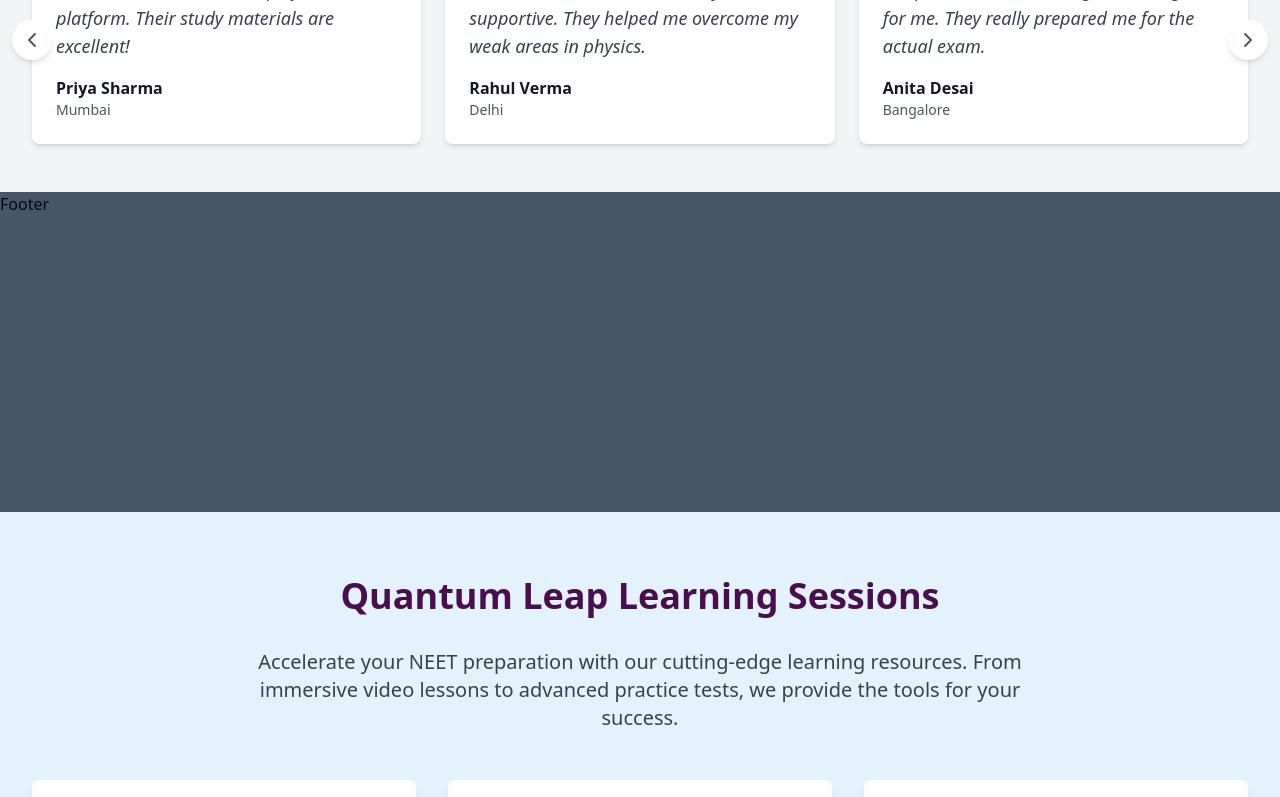
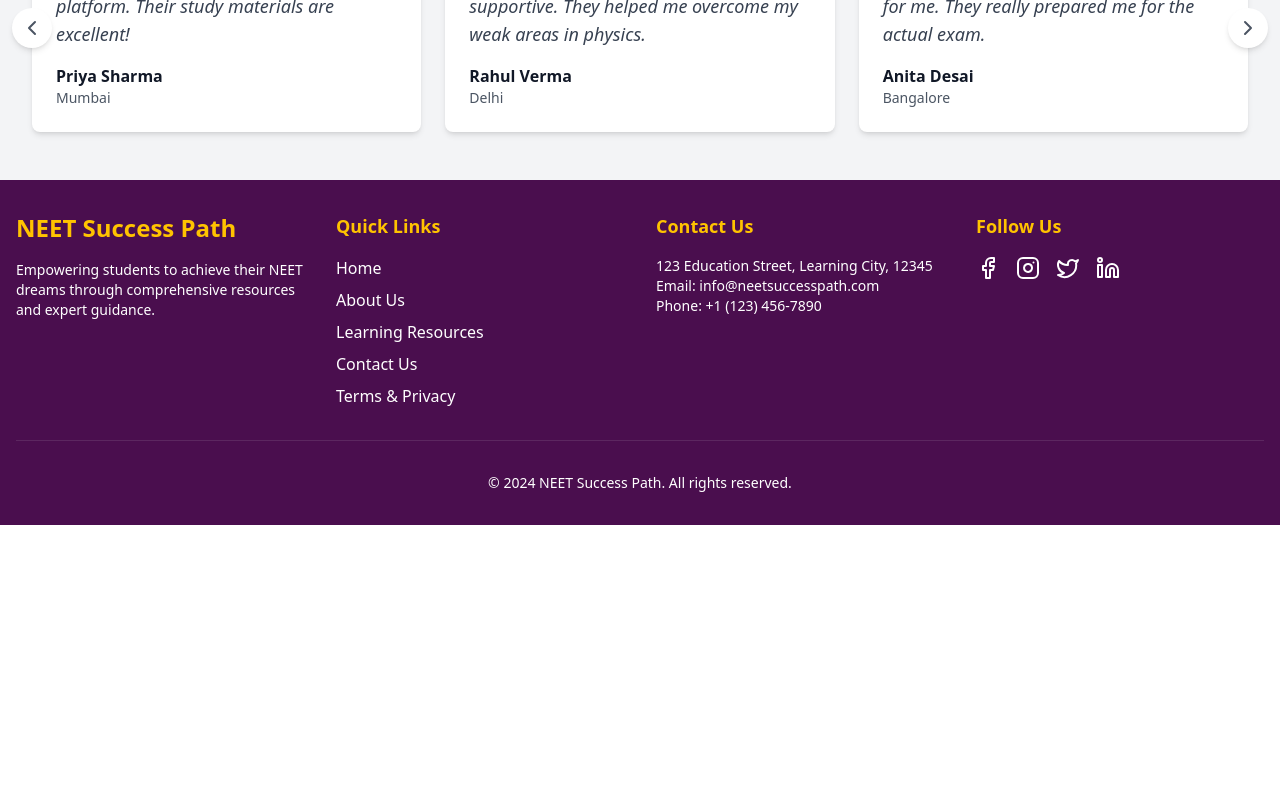
Before and after one commit to MohdAliJasim/NEETSuccessPath, a Next.js app in the folder frontend/: page / in a window 1280 px wide. Shown: the part 3868-4665 px from the top of the page. After the commit the page ends 4393 px from the top, so only its background shows below. Built offline with nearby package versions, Linux system fonts and the light colour scheme.

Commit message:
I have added footer .

```diff
--- a/frontend/src/app/page.jsx
+++ b/frontend/src/app/page.jsx
@@ -2,12 +2,13 @@
 import Navbar from "../components/Navbar.jsx"
 import AboutUs from "../components/AboutUs.jsx"
 import WhyUS from "../components/WhyUs.jsx"
-import Footer from "../components/Footer.jsx"
+
 import TestimonialCarousel from "@/components/Testimonial.jsx"
 import MentorCarousel from "../components/Mentor.jsx"
 import LearningResources from "../components/Session.jsx"
 import Testing from "../components/Testing.jsx"
 import Hero from "@/components/Hero2.jsx"
+import Footer from "@/components/Footer.jsx"
 export default function Home() {
   return (
   <>
@@ -15,11 +16,12 @@ export default function Home() {
     <Hero/>
     <AboutUs/>
     <WhyUS/>
-    <LearningResources/>
+    {/* <LearningResources/> */}
+    <Testing/>
     <MentorCarousel/>
     <TestimonialCarousel/>
     <Footer/>
-    <Testing/>
+
   </>
   );
 }
--- a/frontend/src/components/Footer.jsx
+++ b/frontend/src/components/Footer.jsx
@@ -1,9 +1,61 @@
 import React from 'react'
+import Link from 'next/link'
+import { Facebook, Instagram, Twitter, Linkedin } from 'lucide-react'
 
-const Footer = () => {
+export default function Footer() {
   return (
-    <div className='h-[40vh] bg-slate-600'>Footer</div>
+    <footer className="bg-[#4A0E4E] text-white">
+      <div className="container mx-auto px-4 py-8">
+        <div className="grid grid-cols-1 md:grid-cols-2 lg:grid-cols-4 gap-8">
+          <div>
+            <h2 className="text-2xl font-bold mb-4 text-[#FFC300]">NEET Success Path</h2>
+            <p className="text-sm">Empowering students to achieve their NEET dreams through comprehensive resources and expert guidance.</p>
+          </div>
+          <div>
+            <h3 className="text-lg font-semibold mb-4 text-[#FFC300]">Quick Links</h3>
+            <ul className="space-y-2">
+              {['Home', 'About Us', 'Learning Resources', 'Contact Us', 'Terms & Privacy'].map((item) => (
+                <li key={item}>
+                  <Link href={`/${item.toLowerCase().replace(/\s+/g, '-')}`} className="hover:text-[#00A896] transition-colors duration-300">
+                    {item}
+                  </Link>
+                </li>
+              ))}
+            </ul>
+          </div>
+          <div>
+            <h3 className="text-lg font-semibold mb-4 text-[#FFC300]">Contact Us</h3>
+            <p className="text-sm">123 Education Street, Learning City, 12345</p>
+            <p className="text-sm">Email: info@neetsuccesspath.com</p>
+            <p className="text-sm">Phone: +1 (123) 456-7890</p>
+          </div>
+          <div>
+            <h3 className="text-lg font-semibold mb-4 text-[#FFC300]">Follow Us</h3>
+            <div className="flex space-x-4">
+              {[
+                { Icon: Facebook, label: 'Facebook' },
+                { Icon: Instagram, label: 'Instagram' },
+                { Icon: Twitter, label: 'Twitter' },
+                { Icon: Linkedin, label: 'LinkedIn' },
+              ].map(({ Icon, label }) => (
+                <a
+                  key={label}
+                  href={`https://${label.toLowerCase()}.com`}
+                  target="_blank"
+                  rel="noopener noreferrer"
+                  className="hover:text-[#00A896] transition-colors duration-300"
+                  aria-label={`Follow us on ${label}`}
+                >
+                  <Icon size={24} />
+                </a>
+              ))}
+            </div>
+          </div>
+        </div>
+        <div className="mt-8 pt-8 border-t border-white/10 text-center">
+          <p className="text-sm">&copy; 2024 NEET Success Path. All rights reserved.</p>
+        </div>
+      </div>
+    </footer>
   )
 }
-
-export default Footer
```
